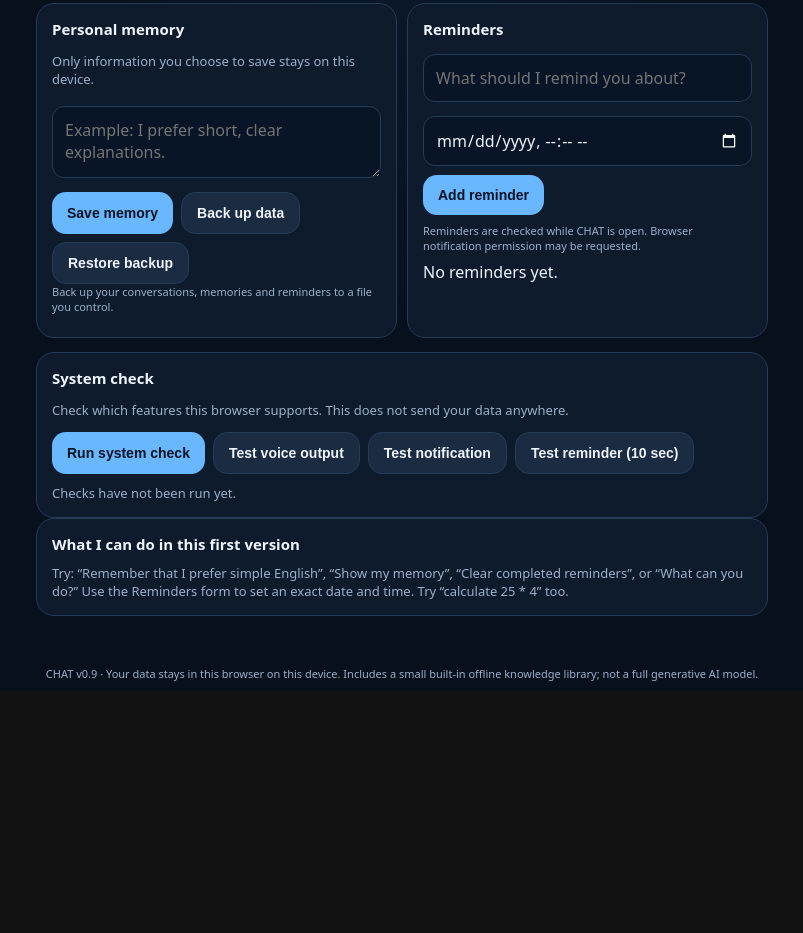
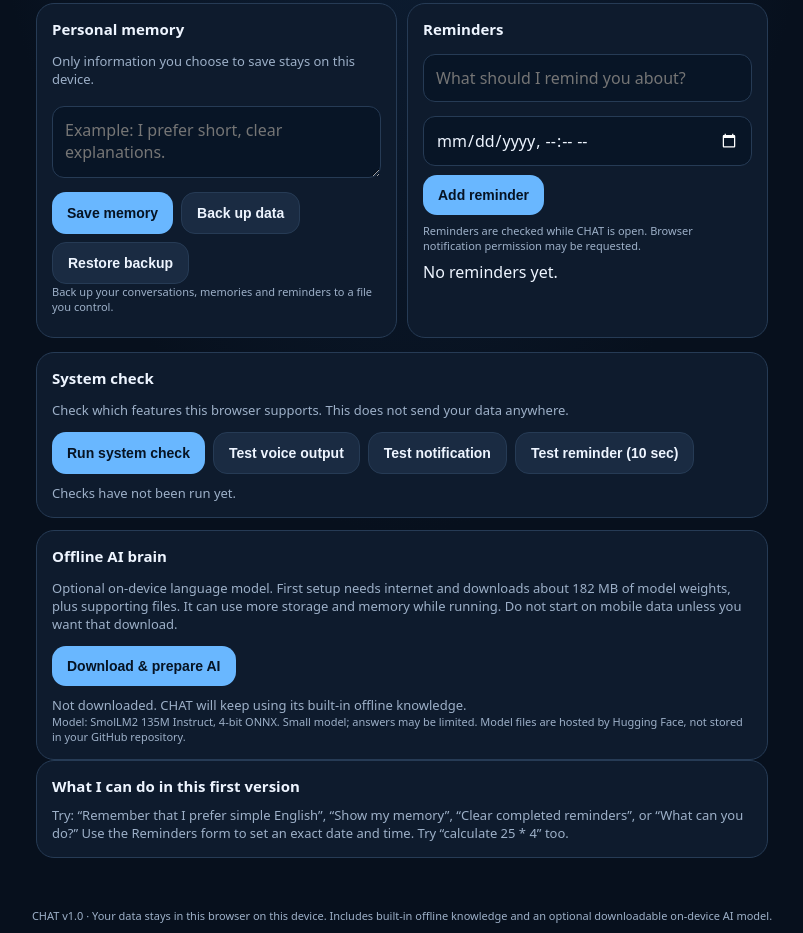
Before and after one commit to derrickgyamfi146-ui/chat-assistant, a plain HTML site: page index.html in a window 1280 px wide. Shown: the part 854-1787 px from the top of the page, without its empty margins (238-1041 px from the left). Before the commit the page ends 1545 px from the top, so only its background shows below. Drawn offline with Linux system fonts and the light colour scheme.

Commit message:
Add optional offline AI model setup panel

```diff
--- a/index.html
+++ b/index.html
@@ -50,9 +50,10 @@ footer{text-align:center;color:var(--muted);font-size:11px;padding:10px}
 <section class="card"><h2>Reminders</h2><input id="reminderText" placeholder="What should I remind you about?"><input id="reminderTime" type="datetime-local"><button id="addReminder">Add reminder</button><div class="tiny" style="margin-top:8px">Reminders are checked while CHAT is open. Browser notification permission may be requested.</div><div id="reminderList" style="margin-top:8px"></div></section>
 </div>
 <section class="card" style="margin-top:12px"><h2>System check</h2><p class="muted">Check which features this browser supports. This does not send your data anywhere.</p><div class="actions"><button type="button" id="runChecks">Run system check</button><button type="button" class="secondary" id="testVoice">Test voice output</button><button type="button" class="secondary" id="testNotification">Test notification</button><button type="button" class="secondary" id="testReminder">Test reminder (10 sec)</button></div><div id="checkResults" class="muted" style="margin-top:10px" aria-live="polite">Checks have not been run yet.</div></section>
+<section class="card" style="margin-top:12px"><h2>Offline AI brain</h2><p class="muted">Optional on-device language model. First setup needs internet and downloads about 182 MB of model weights, plus supporting files. It can use more storage and memory while running. Do not start on mobile data unless you want that download.</p><div class="actions"><button type="button" id="loadAI">Download & prepare AI</button></div><div id="aiStatus" class="muted" style="margin-top:10px" aria-live="polite">Not downloaded. CHAT will keep using its built-in offline knowledge.</div><progress id="aiProgress" max="100" value="0" style="width:100%;margin-top:8px;display:none"></progress><div class="tiny">Model: SmolLM2 135M Instruct, 4-bit ONNX. Small model; answers may be limited. Model files are hosted by Hugging Face, not stored in your GitHub repository.</div></section>
 <section class="card"><h2>What I can do in this first version</h2><div class="muted">Try: “Remember that I prefer simple English”, “Show my memory”, “Clear completed reminders”, or “What can you do?” Use the Reminders form to set an exact date and time. Try “calculate 25 * 4” too.</div></section>
 </main>
-<footer>CHAT v0.9 · Your data stays in this browser on this device. Includes a small built-in offline knowledge library; not a full generative AI model.</footer>
+<footer>CHAT v1.0 · Your data stays in this browser on this device. Includes built-in offline knowledge and an optional downloadable on-device AI model.</footer>
 <script>
 const $=id=>document.getElementById(id);
 const read=(k,d=[])=>{try{return JSON.parse(localStorage.getItem(k))??d}catch{return d}};
@@ -119,6 +120,7 @@ function handle(text){
  if(low.includes('thank')){reply('You are welcome. Is there anything else I can help you organise?');return}
  if(low.includes('how are you')){reply('I am operating normally and ready to assist. What would you like to do?');return}
  const knowledgeReply=offlineAnswer(t);if(knowledgeReply){reply(knowledgeReply);return}
+ if(window.chatAIReady&&typeof window.chatAIRespond==='function'){addMsg('Thinking with the on-device AI…');window.chatAIRespond(t).then(reply).catch(()=>reply('The on-device model had a problem answering. You can try again or use my built-in offline topics.'));return}
  reply('I am in offline mode. I can answer some built-in questions about science, computers, Ghana and general knowledge, as well as manage your memories, reminders and calculations. I do not know every answer yet. Try asking about gravity, photosynthesis, atoms, density or the water cycle.');}
 $('chatForm').addEventListener('submit',e=>{e.preventDefault();handle($('message').value);$('message').value=''});
 $('chatSearch').addEventListener('input',renderChat);
```
